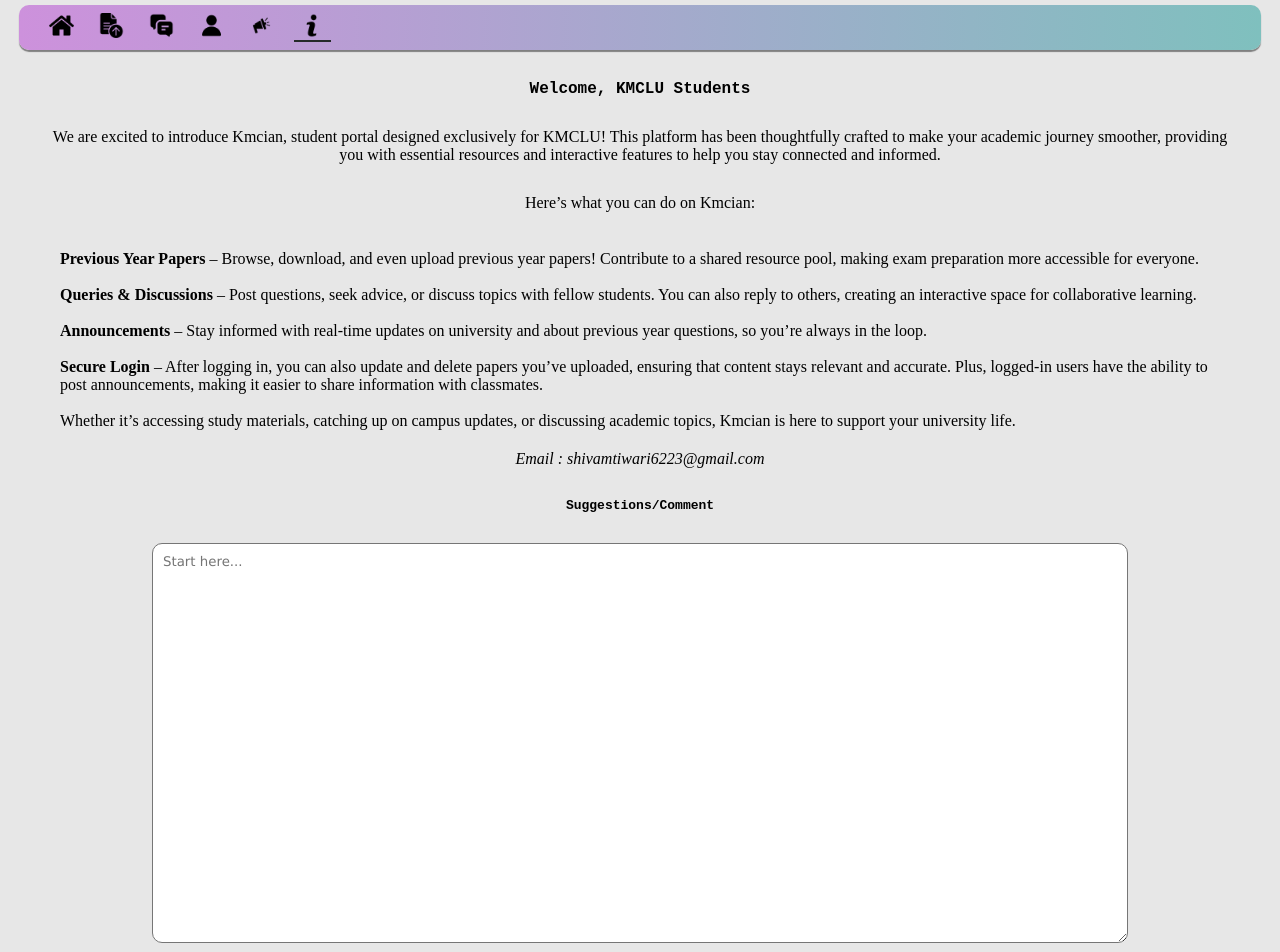
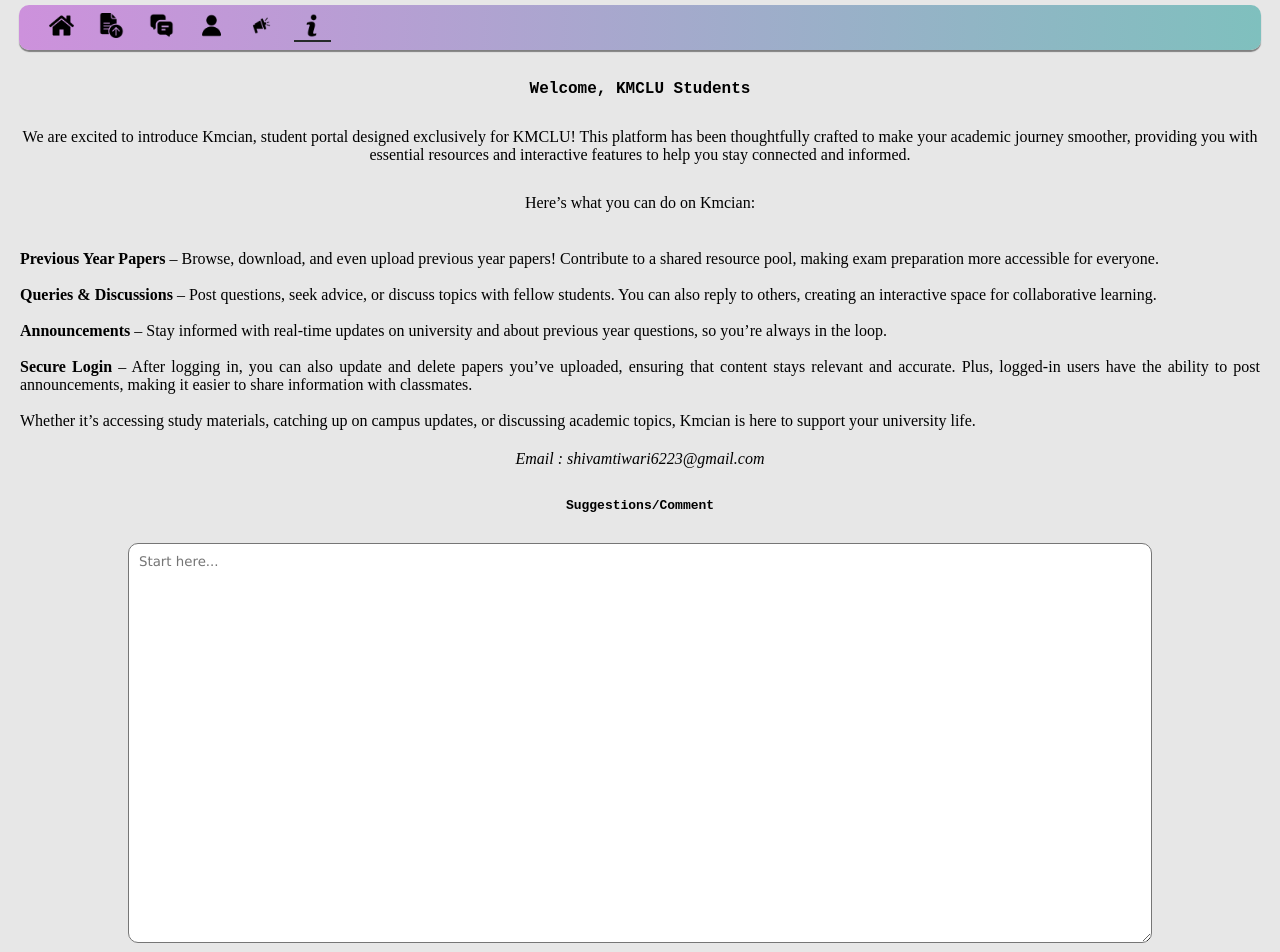
Before and after one commit to Shivamtiwari6393/kmcian_frontend, a React (Vite) app: page /about in a window 1280 px wide. Shown: the top 952 px of the page. Built offline with nearby package versions, Linux system fonts and the light colour scheme; no server answers.

Commit message:
updated about margin and font style

```diff
--- a/src/Styles/About.css
+++ b/src/Styles/About.css
@@ -1,6 +1,6 @@
 .about-container{
     text-align: center;
-    margin: 20px;
+    margin: 20px 0px;
 }
 .about-container h4{
     margin: 20px 0px;
@@ -8,13 +8,13 @@
 }
 
 .about-container .comment-container{
-    margin: 10px;
+    margin: 10px 0px;
 }
 
 .about-container .comment-container textarea{
     padding: 10px;
     border-radius: 10px;
-    margin: 10px;
+    margin: 10px 0px;
     font-family: Verdana, Geneva, Tahoma, sans-serif;
     width: 80%;
     height: 50vh;
@@ -28,16 +28,13 @@
     font-size: large;
 }
 
-
-
-
 .about-container .welcome-container p{
     padding: 10px;
-    margin: 10px;
+    margin: 10px 0px;
     font-family: 'Times New Roman', Times, serif;
 }
 
 
 .about-container .welcome-container .info p{
-    text-align: left;
+    text-align: justify;
 }
--- a/src/Styles/Discussion.css
+++ b/src/Styles/Discussion.css
@@ -33,7 +33,7 @@
   overflow-y: scroll;
   scrollbar-width: thin;
   transform-origin: top right ;
-  animation: scalein 0.5s ease-in-out;
+  animation: scalein 0.3s ease-in-out;
 }
 
 .reply-container .cancel-button-container {
```
